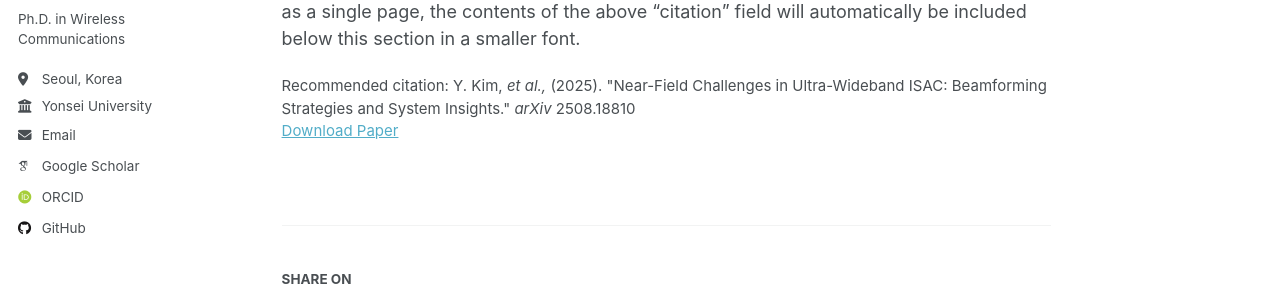
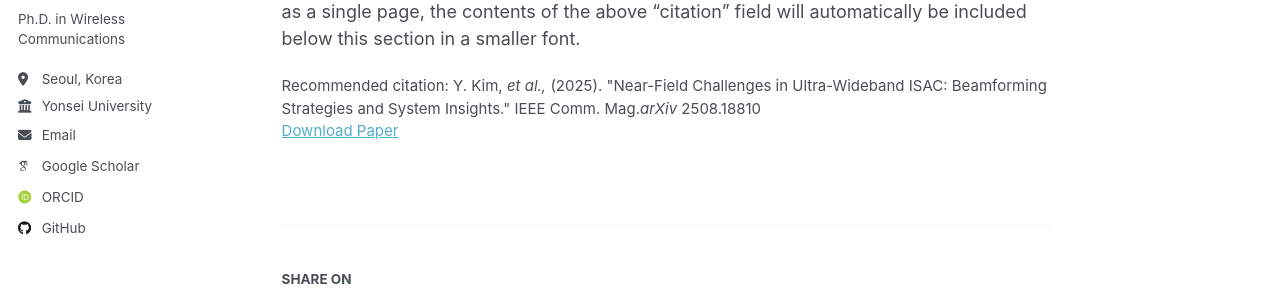
Before and after one commit to yonghwi-erickim/yonghwi-erickim.github.io, a Jekyll site: the page built from _publications/commag25.md, in a window 1280 px wide and 1134 px high. Shown: the part 307-599 px from the top of the window. Built offline with Jekyll 4.4.1, drawn with Linux system fonts in a browser that asks for light colours; some web fonts are replaced; a script that is not in the unit is left out.

Commit message:
Update commag25.md

```diff
--- a/_publications/commag25.md
+++ b/_publications/commag25.md
@@ -7,7 +7,7 @@ excerpt: 'Near-field, integrated sensing and communications (ISAC)'
 date: 2025-12-01
 venue: 'IEEE Communications Magazine (Accepted)'
 paperurl: 'https://arxiv.org/pdf/2508.18810'
-citation: 'Y. Kim, <i>et al.,</i> (2025). &quot;Near-Field Challenges in Ultra-Wideband ISAC: Beamforming Strategies and System Insights.&quot; <i>arXiv</i> 2508.18810'
+citation: 'Y. Kim, <i>et al.,</i> (2025). &quot;Near-Field Challenges in Ultra-Wideband ISAC: Beamforming Strategies and System Insights.&quot; IEEE Comm. Mag.<i>arXiv</i> 2508.18810'
 ---
 
 The contents above will be part of a list of publications, if the user clicks the link for the publication than the contents of section will be rendered as a full page, allowing you to provide more information about the paper for the reader. When publications are displayed as a single page, the contents of the above "citation" field will automatically be included below this section in a smaller font.
```
